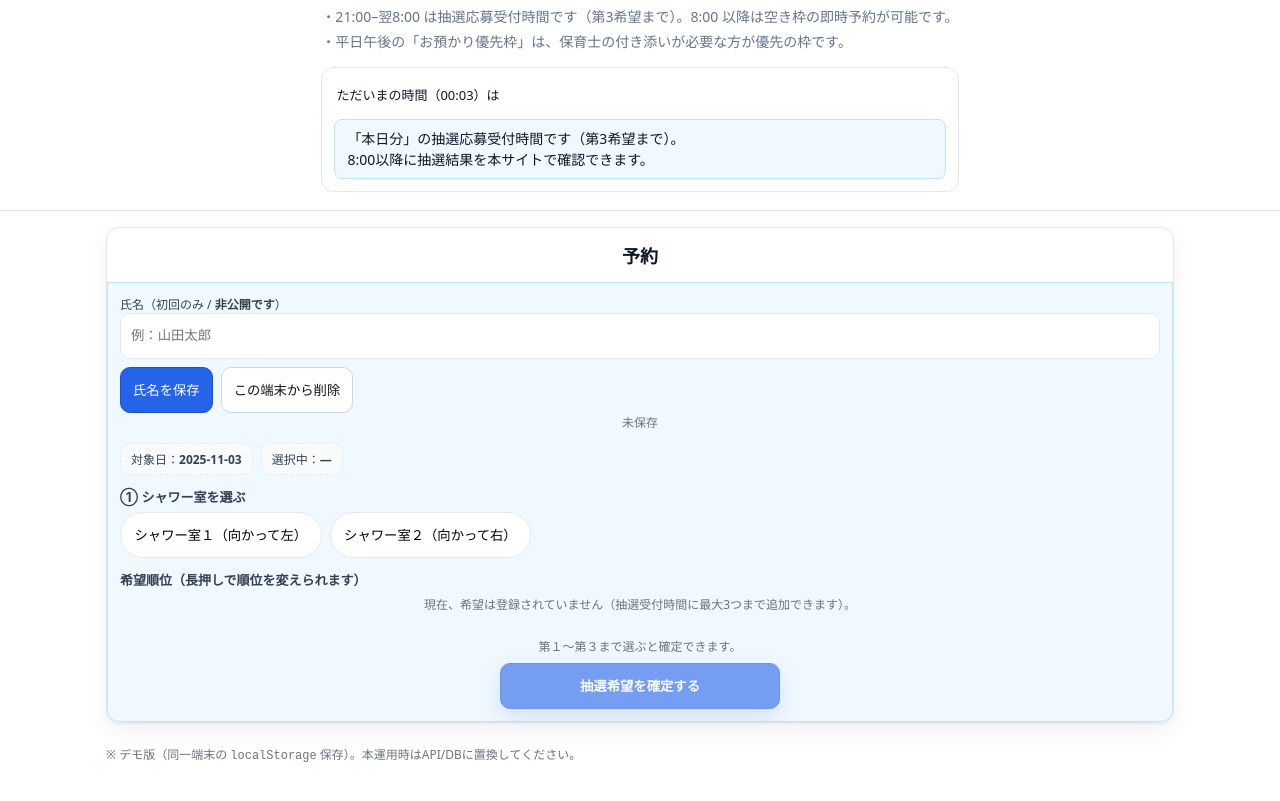
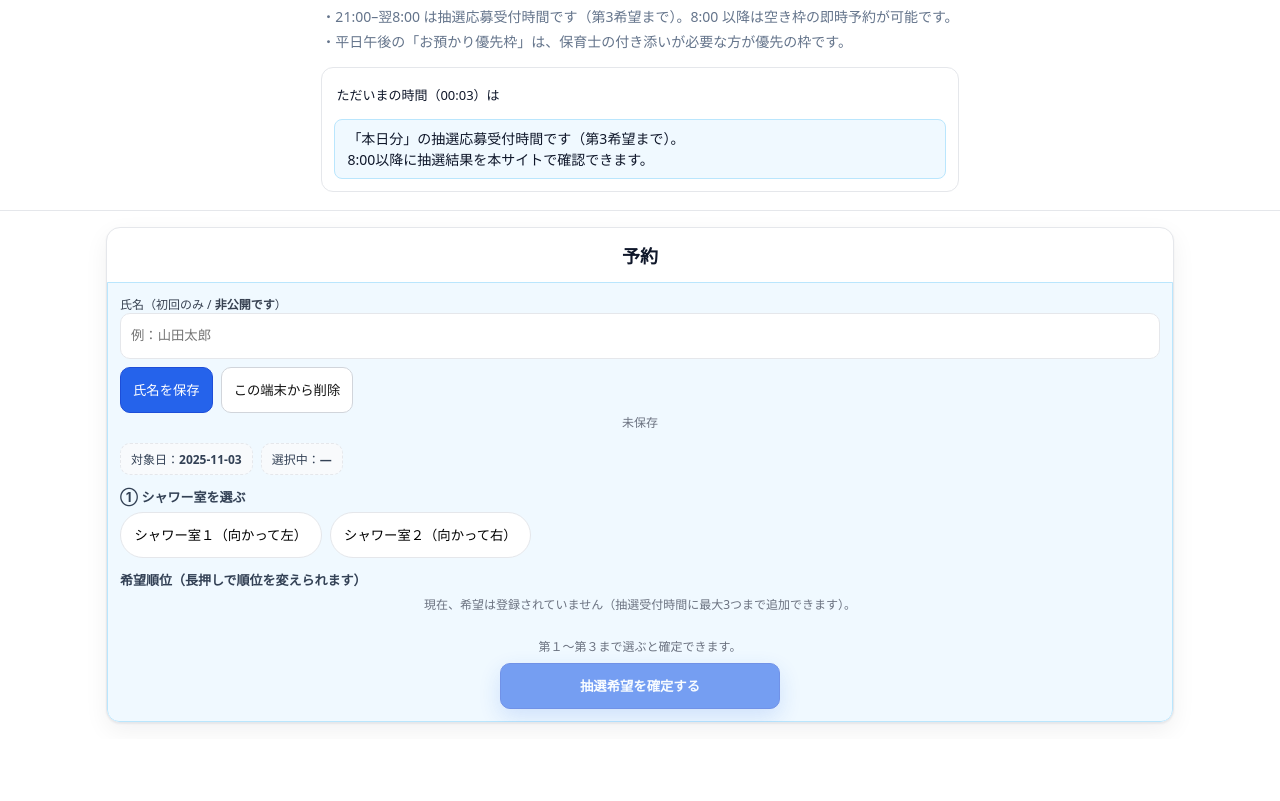
Before and after one commit to osushitodonuts/shower-pwa, a plain HTML site: page docs/user.html in a window 1280 px wide. Shown: the part 117-918 px from the top of the page. After the commit the page ends 856 px from the top, so only its background shows below. Drawn offline with Linux system fonts and the light colour scheme.

Commit message:
Update user.html

```diff
--- a/docs/user.html
+++ b/docs/user.html
@@ -1,7 +1,7 @@
 <!DOCTYPE html>
 <html lang="ja">
 <head>
-    <link rel="manifest" href="manifest.webmanifest">
+    <link rel="manifest" href="./manifest.webmanifest">
     <meta name="theme-color" content="#1e40af">
 <meta charset="utf-8" />
 <meta name="viewport" content="width=device-width,initial-scale=1" />
@@ -169,9 +169,6 @@ input{background:#fff;border:1px solid var(--line);border-radius:10px;color:#0f1
     </div>
   </section>
 
-  <footer style="max-width:1100px;margin:12px auto;padding:10px 0;color:#6b7280;font-size:12px">
-    ※ デモ版（同一端末の <code>localStorage</code> 保存）。本運用時はAPI/DBに置換してください。
-  </footer>
 </div>
 
 <script>
```
